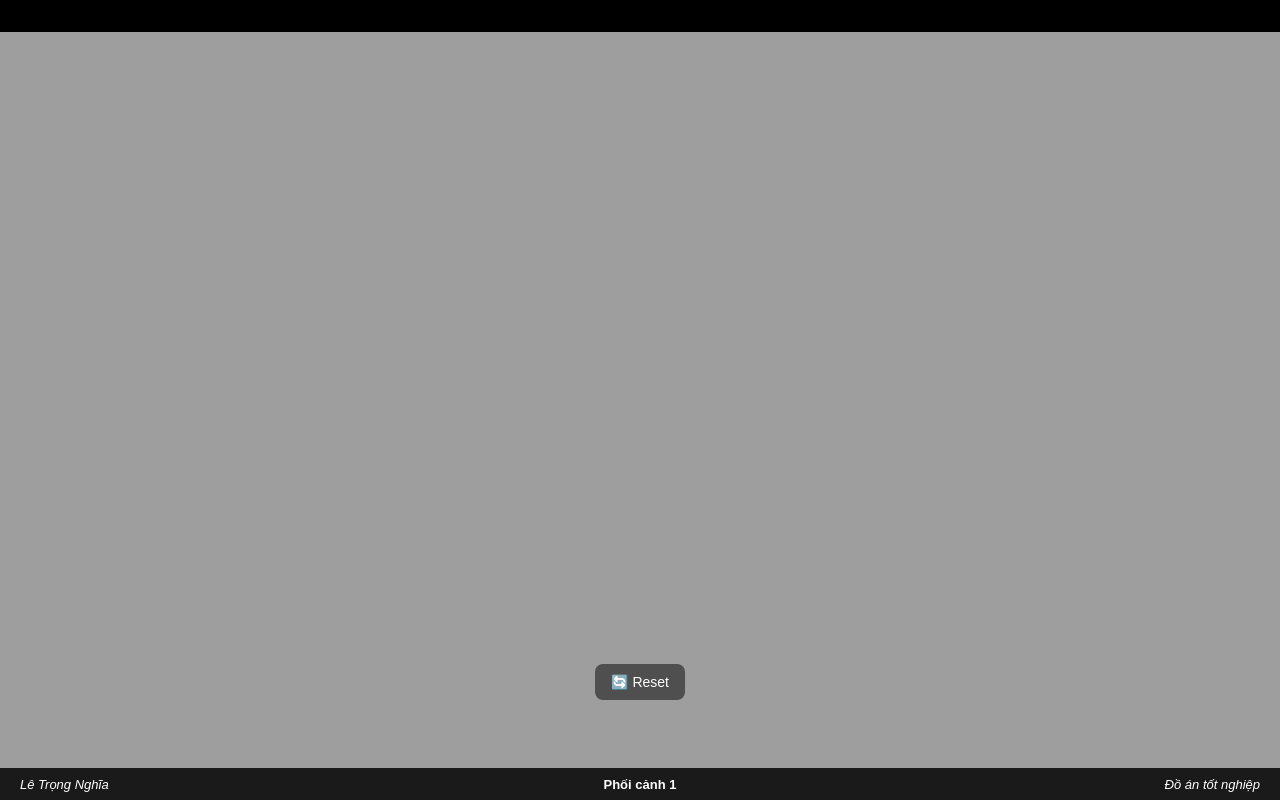
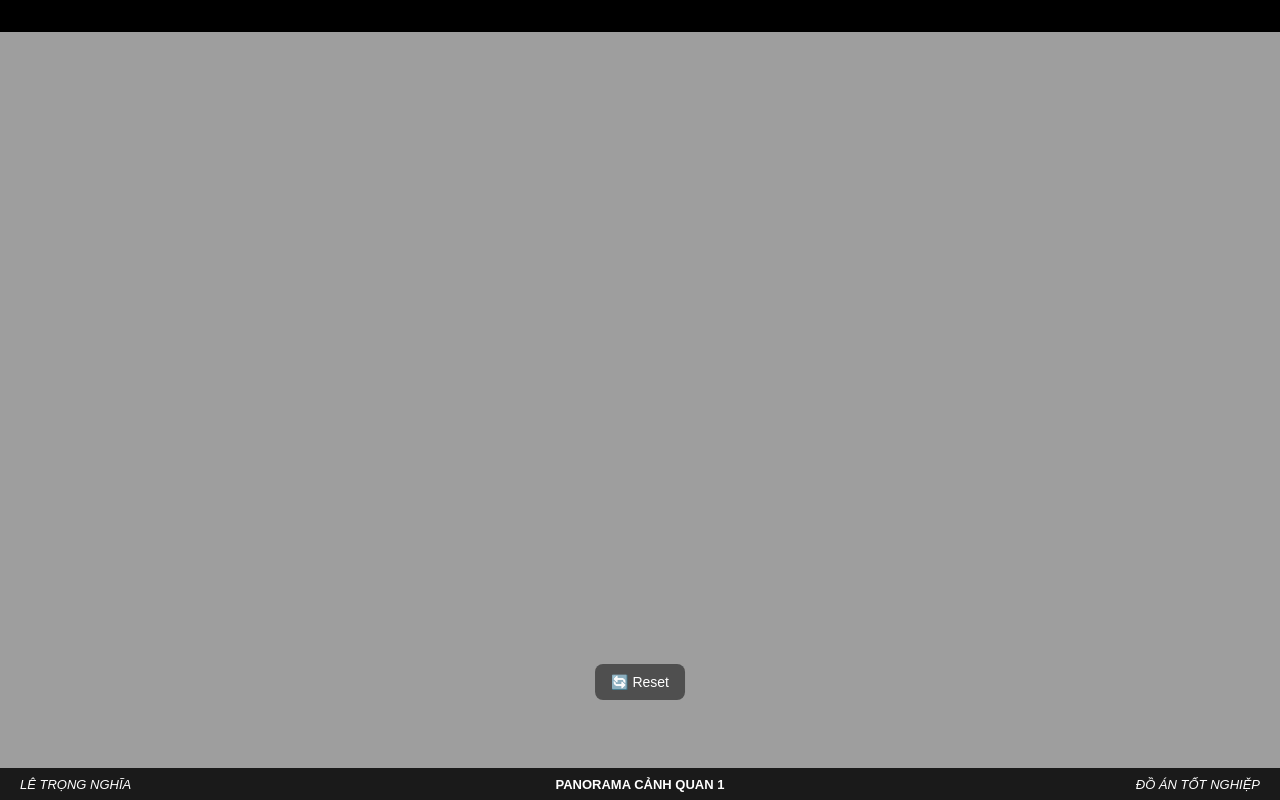
Before and after one commit to ltnghia99/ltnghia99-ltrnghia-panoramacq1, a plain HTML site: page index.html in a window 1280 px wide. Drawn offline with nearby package versions, Linux system fonts and the light colour scheme; animation ran at ten frames a second.

Commit message:
Update index.html

```diff
--- a/index.html
+++ b/index.html
@@ -1,7 +1,7 @@
 <!DOCTYPE html>
 <html>
 <head>
-    <title>ltnghiaimg360° Viewer</title>
+    <title>ltnghianodecq1</title>
     <style>
         body {
             margin: 0;
@@ -84,9 +84,9 @@
 
     <!-- Dòng chữ dưới -->
     <div class="footer-bar">
-        <span class="left">Lê Trọng Nghĩa</span>
-        <span class="center" id="scene-label">Phối cảnh 1</span>
-        <span class="right">Đồ án tốt nghiệp</span>
+        <span class="left">LÊ TRỌNG NGHĨA</span>
+        <span class="center" id="scene-label">PANORAMA CẢNH QUAN 1</span>
+        <span class="right">ĐỒ ÁN TỐT NGHIỆP</span>
     </div>
 
     <script src="https://cdnjs.cloudflare.com/ajax/libs/three.js/r128/three.min.js"></script>
```
